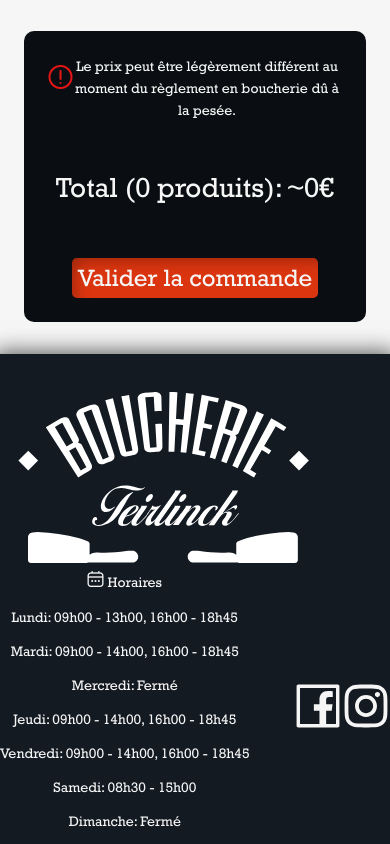
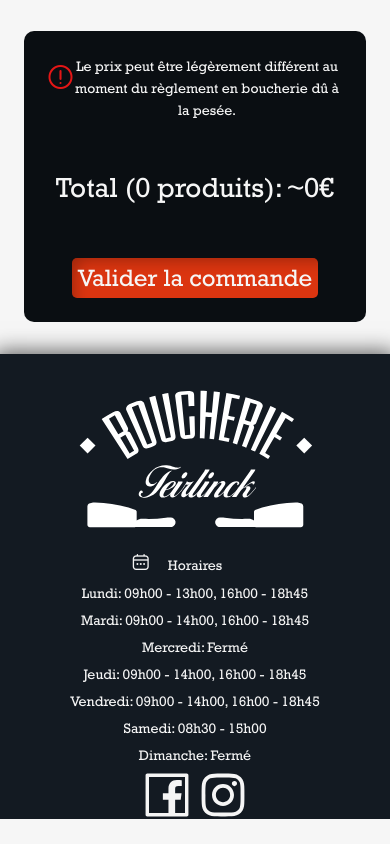
Before and after one commit to VincentLebrun/Teirlinck-Fil-Rouge, a Next.js app: page /panier in a window 390 px wide. Shown: the part 891-1735 px from the top of the page. After the commit the page ends 1710 px from the top, so only its background shows below. Built offline with nearby package versions, Linux system fonts and the light colour scheme.

Commit message:
Finished footer responsive create account and connexion + limit for each input

```diff
--- a/components/Footer.js
+++ b/components/Footer.js
@@ -6,15 +6,15 @@
 const Footer = () => {
   return (
     <footer>
-      <Row justify="center" align="middle">
-        <Col  xl={16}>
-          <Row justify="space-between" align="middle">
-            <Col align="middle" xs={20} xl={3} className="image">
+      <Row justify="center" align="middle" >
+        <Col md={16} xs={24} >
+          <Row className="bodyFooter" justify="space-between" align="middle">
+            <Col md={5} sm={8} xs={16} align="middle" className="image">
               <img src="/logo.svg" alt="" />
             </Col>
 
-            <Col align="middle">
-              <p>
+            <Col md={16}xs={22} align="middle">
+              <p className="pCalendar">
                 <i className="fi-rr-calendar"> </i>Horaires
               </p>
               <p>Lundi: 09h00 - 13h00, 16h00 - 18h45</p>
@@ -25,16 +25,18 @@
               <p>Samedi: 08h30 - 15h00</p>
               <p>Dimanche: Fermé</p>
             </Col>
-            <Col >
+
+            <Col className="iconFooter" md={3} xs={7} >
+
                   <Link href="https://www.facebook.com/boucherie.teirlinck">
                     <FacebookOutlined style={{ fontSize: "3rem" }} />
                   </Link>
+
                   <Link href="/api/hello">
                     <InstagramOutlined style={{ fontSize: "3rem" }} />
                   </Link>
-              <Link href="/api/hello">
-                <i></i>
-              </Link>
+
+
             </Col>
           </Row>
         </Col>
--- a/pages/connexion.js
+++ b/pages/connexion.js
@@ -58,7 +58,7 @@
                                         },
                                     ]}
                                 >
-                                    <Input />
+                                    <Input maxLength="90"/>
                                 </Form.Item>
                                 <Form.Item
                                     className="formInputStyle"
@@ -75,7 +75,7 @@
                                     ]}
                                 >
                                     {/* <label>Mot de passe"</label> */}
-                                    <Input.Password />
+                                    <Input.Password maxLength="90" />
                                 </Form.Item>
 
                                 <Form.Item>
--- a/styles/_createAccount.scss
+++ b/styles/_createAccount.scss
@@ -18,8 +18,8 @@
         border-radius: 50%;
         background-color: $color-red;
         height: 60px;
-        top: -30px;
-        left: -30px;
+        top: -40px;
+        left: -40px;
 
         i {
           display: flex;
@@ -72,8 +72,8 @@
         border-radius: 50%;
         background-color: $color-red;
         height: 60px;
-        top: -20px;
-        left: -20px;
+        top: -19px;
+        left: -19px;
 
         i {
           display: flex;
@@ -88,17 +88,24 @@
         margin: auto;
       }
       .input50 {
-        width: 50rem;
+        width: auto;
         margin: auto;
       }
 
-      @media screen and (max-width: 767px) {
+      @media screen and (max-width: 780px) {
+        .input50{
+          width: 75%;
+        }
         .inputRow {
           display: flex;
           flex-direction: column;
           justify-content: center;
           margin: auto;
           width: 70%;
+        }
+        .pastille-login {
+          top:  -19px;
+          left: -19px;;
         }
       }
 
--- a/styles/_footer.scss
+++ b/styles/_footer.scss
@@ -8,20 +8,41 @@
       width: 100%;
     }
   }
+  .fi-rr-calendar {
+    margin: 15px;
+
+  }
   i {
+    margin-left: 18px;
+
     font-size: 1rem;
   }
   p {
-    margin-bottom: 12px;
+    text-align: center;
+    margin-bottom: 5px;
   }
-  @media screen and (max-width: 800px) {
-    footer {
-      display: flex;
-      flex-basis: 50%;
-      img {
-        margin: auto;
+  .pCalendar{
+    margin-top:20px;
+    margin-right: 50px;
+  }
+  @media screen and (max-width: 768px) {
+   .bodyFooter{
+     justify-content: center;
+   }
+   .iconFooter{
+     display: flex;
+     justify-content: center;
+   }
+   i {
+    margin-left: 18px;
 
-      }
-    }
+    font-size: 1rem;
+  }
+
+  .anticon {
+
+    margin:auto
+  }
+
   }
 }
--- a/styles/_header.scss
+++ b/styles/_header.scss
@@ -9,6 +9,7 @@
     top:0;
     z-index: 1;
     width: 100%;
+
     nav ul li {
         display: inline-block;
         margin-left: 15px;
@@ -16,6 +17,7 @@
         padding: 3px 13px 3px 13px;
         border-radius: 8px;
         cursor: pointer;
+
 
         &:hover {
             background-color: rgb(19, 19, 19);
```
Also changed, not shown: pages/CreateAccount.js (+14 -13 lines). Lines whose indentation alone changed are shown as unchanged.
